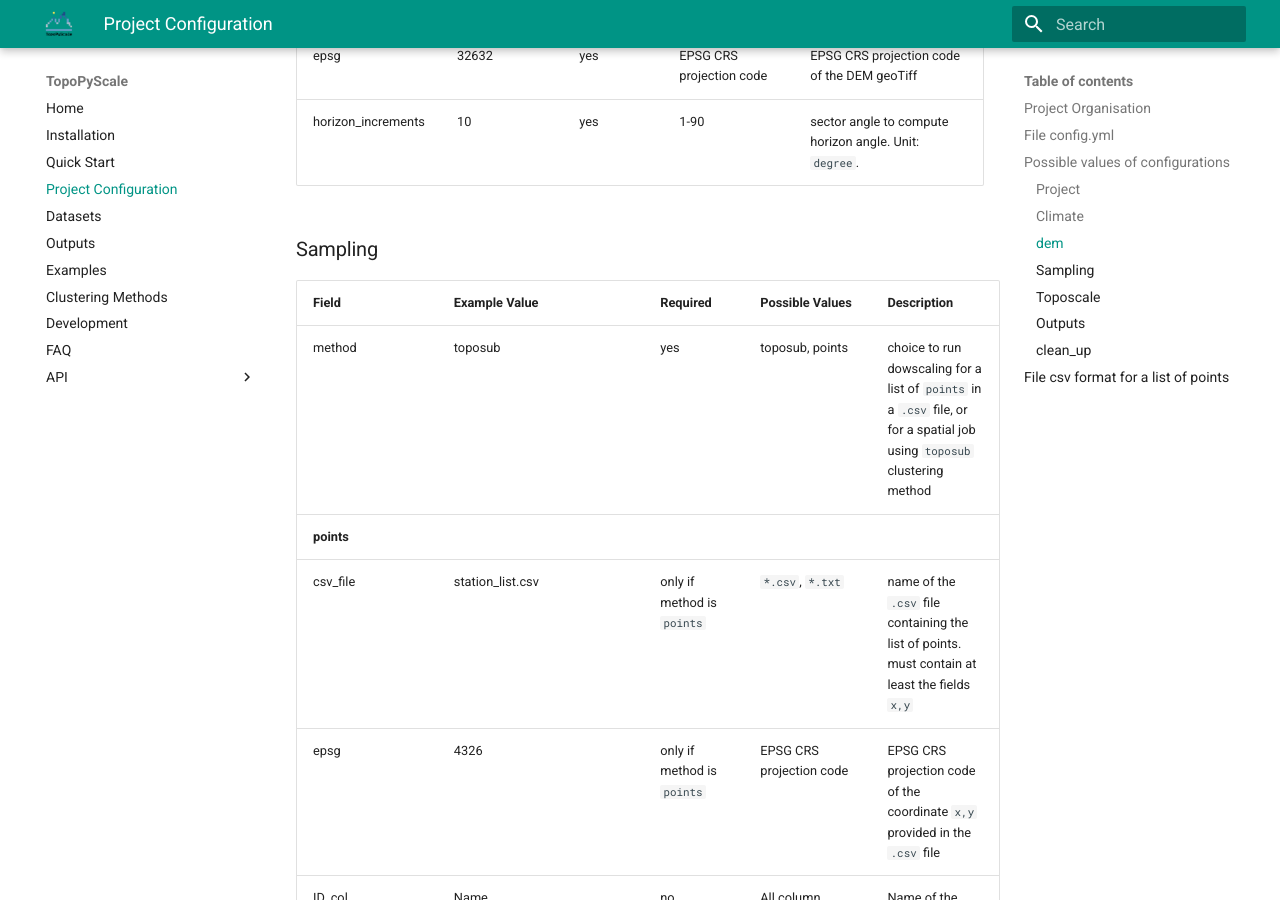
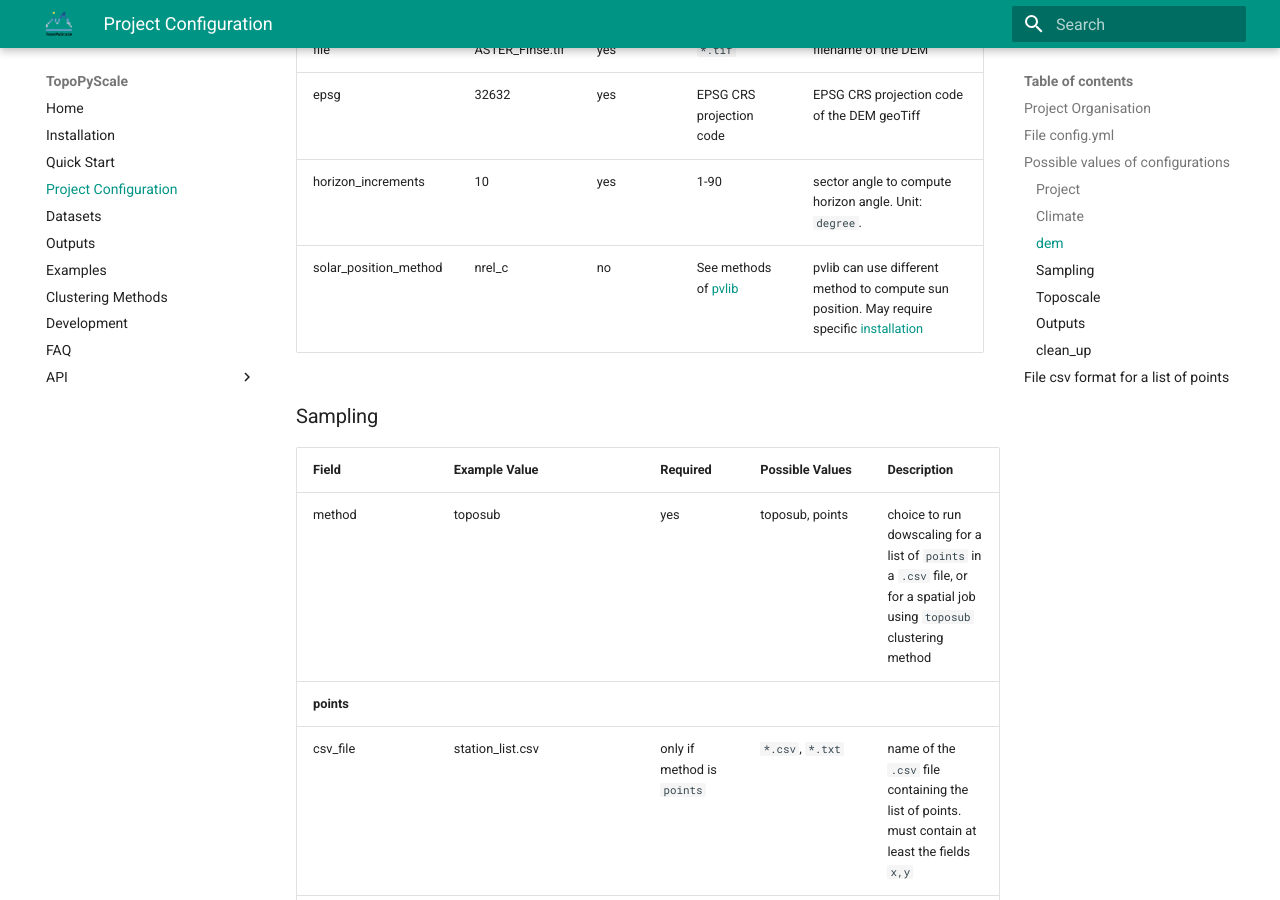
Before and after one commit to ArcticSnow/TopoPyScale_Documentation, an MkDocs documentation site: the page built from docs/03_configurationFile.md, in a window 1280 px wide and 900 px high, scrolled down 4971 px. Built offline with MkDocs 1.6.1 and Material for MkDocs 9.7.7, drawn with Linux system fonts in a browser that asks for light colours; some of the changed text lies outside the part shown.

Commit message:
Update 03_configurationFile.md

```diff
--- a/docs/03_configurationFile.md
+++ b/docs/03_configurationFile.md
@@ -85,6 +85,7 @@
   file: myDEM.tif                         # Name of the dem file. Must be a raster.
   epsg: 32632                             # projection EPSG code
   horizon_increments: 10                  # horizon increment angle in degrees
+  solar_position_method: nrel_numpy       # (optional) method to compute solar_geom with pvlib libraries.
 
 #.....................................................................................................
 sampling:
@@ -174,6 +175,7 @@
 | file               | ASTER_Finse.tif | yes      | `*.tif`                  | filename of the DEM                                    |
 | epsg               | 32632           | yes      | EPSG CRS projection code | EPSG CRS projection code of the DEM geoTiff            |
 | horizon_increments | 10              | yes      | 1-90                     | sector angle to compute horizon angle. Unit: `degree`. |
+| solar_position_method | nrel_c              | no      | See methods of [pvlib](https://pvlib-python.readthedocs.io/en/stable/reference/generated/pvlib.solarposition.get_solarposition.html)                     | pvlib can use different method to compute sun position. May require specific [installation](01_install.md) |
 
 ### Sampling
 
```
